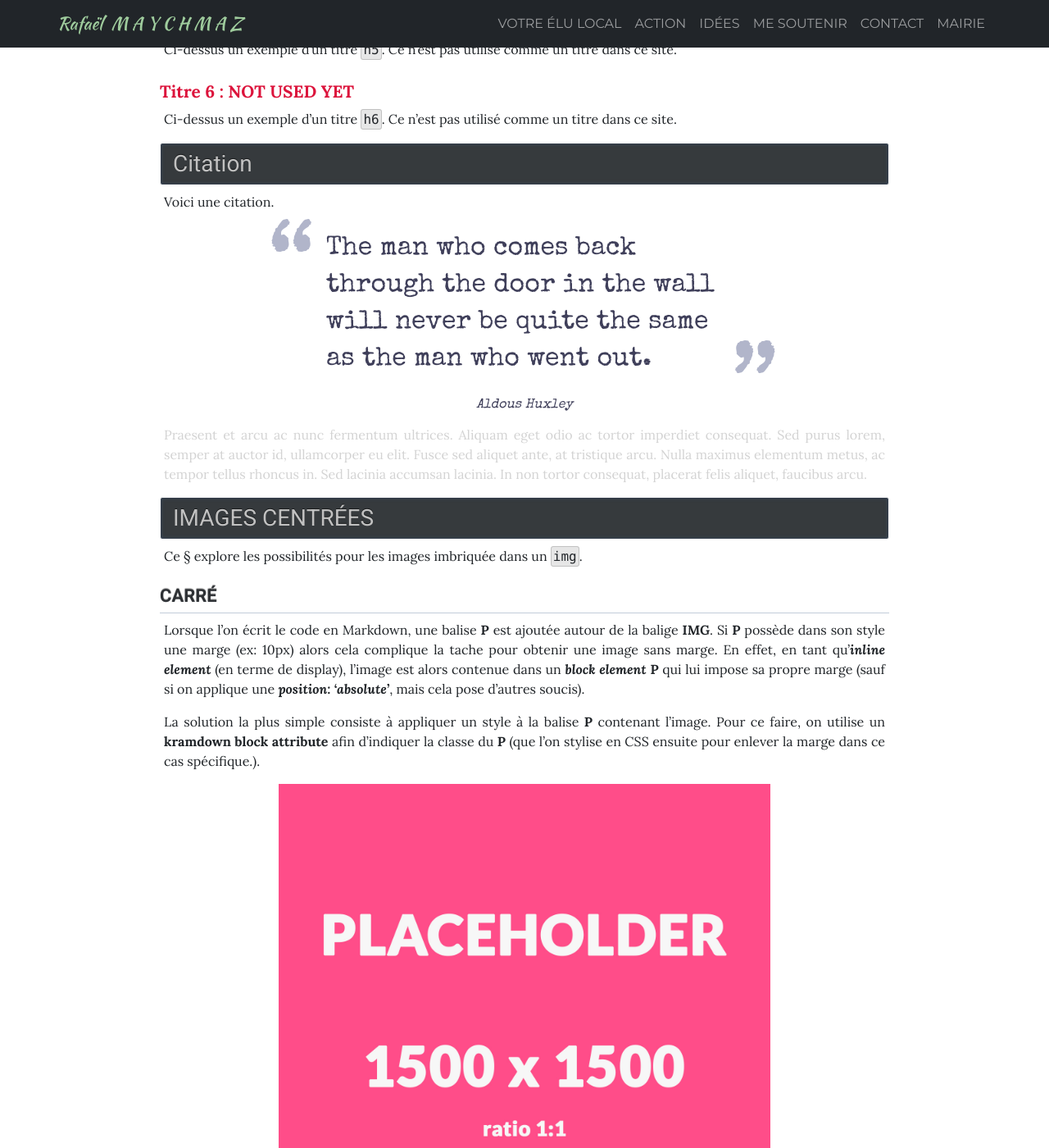
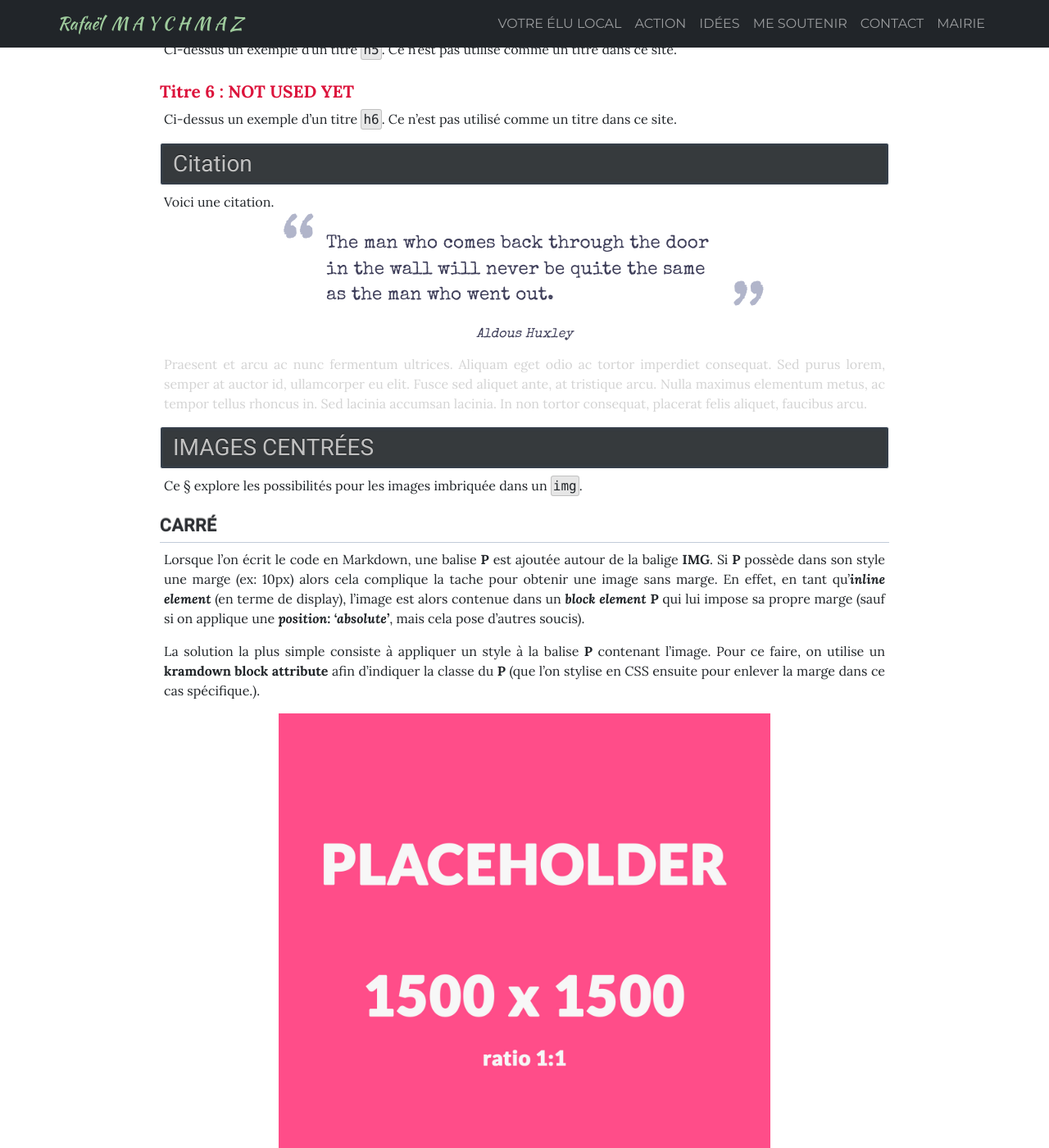
Before and after one commit to RafaelMaychmaz/rafaelmaychmaz_politique, a Jekyll site: the page built from test.md, in a window 1280 px wide and 1400 px high, scrolled down 618 px. Shown: the whole window at 82% size. Built offline with Jekyll 4.4.1, drawn with Linux system fonts in a browser that asks for light colours; nearby versions of some CDN libraries.

Commit message:
fix tribune february

```diff
--- a/assets/css/rafaelmaychmaz.css
+++ b/assets/css/rafaelmaychmaz.css
@@ -369,7 +369,7 @@ h6 {
 }
 
 /* Quote "une belle citation" */
-.paf {
+.quote1 {
     font-family: 'Special Elite', cursive;
     color: #3f3f5a;
     display: flex;
@@ -380,7 +380,7 @@ h6 {
 
 blockquote {
     font-weight: 100;
-    font-size: 2rem;
+    font-size: 1.4rem;
     max-width: 500px;
     line-height: 1.4;
     position: relative;
@@ -395,21 +395,21 @@ blockquote:before,
 blockquote:after {
     position: absolute;
     color: #b1b5ca;
-    font-size: 8rem;
-    width: 4rem;
-    height: 4rem;
+    font-size: 6rem;
+    width: 3rem;
+    height: 3rem;
 }
 
 blockquote:before {
     content: '“';
-    left: -4rem;
+    left: -3rem;
     top: -2rem;
 }
 
 blockquote:after {
     content: '”';
-    right: -4rem;
-    bottom: 1rem;
+    right: -3rem;
+    bottom: 0.8rem;
 }
 
 cite {
--- a/test.md
+++ b/test.md
@@ -27,7 +27,7 @@ Ci-dessus un exemple d'un titre <tagcode>h6</tagcode>. Ce n'est pas utilisé com
 
 Voici une citation.
 
-<div class="paf">
+<div class="quote1">
 <blockquote>The man who comes back through the door in the wall will never be quite the same as the man who went out.</blockquote>
 <cite>Aldous Huxley</cite>
 </div>
```
Also changed, not shown: _posts/2022-02-15-tribune-tdp-sociaux-democrates-avec-macron.md (+1 -1 lines).
